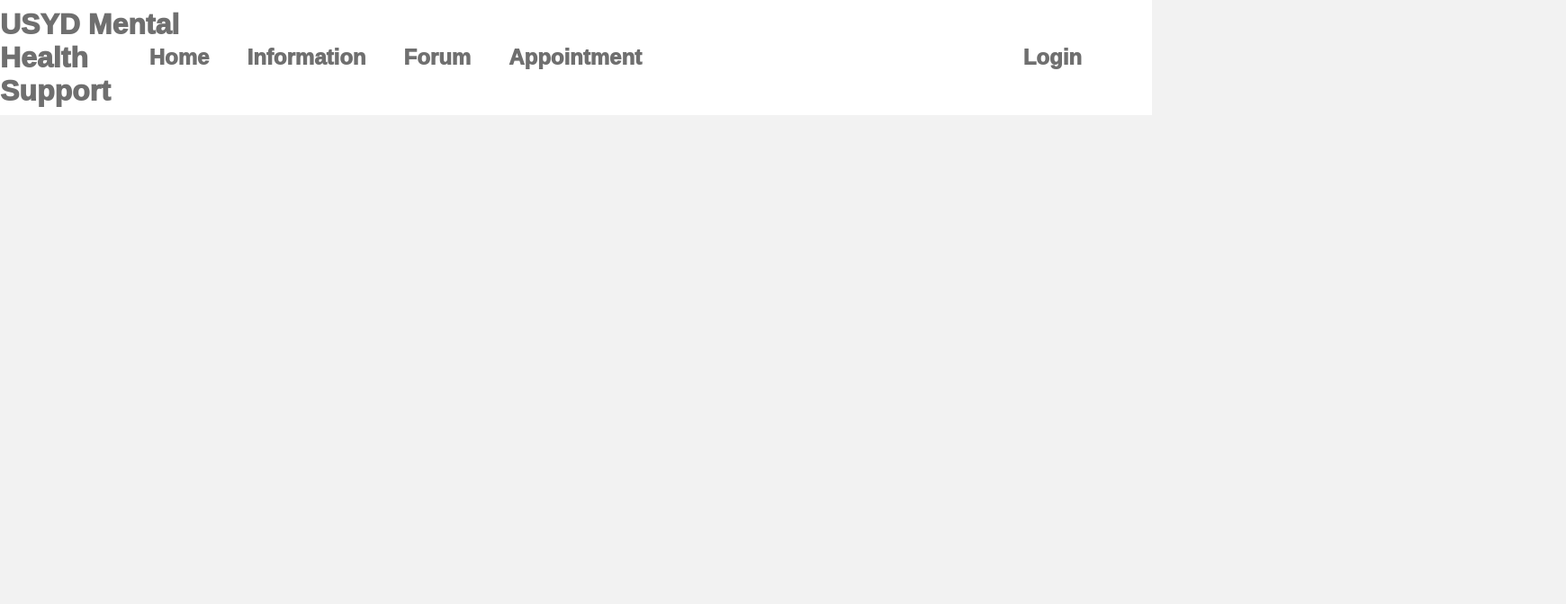
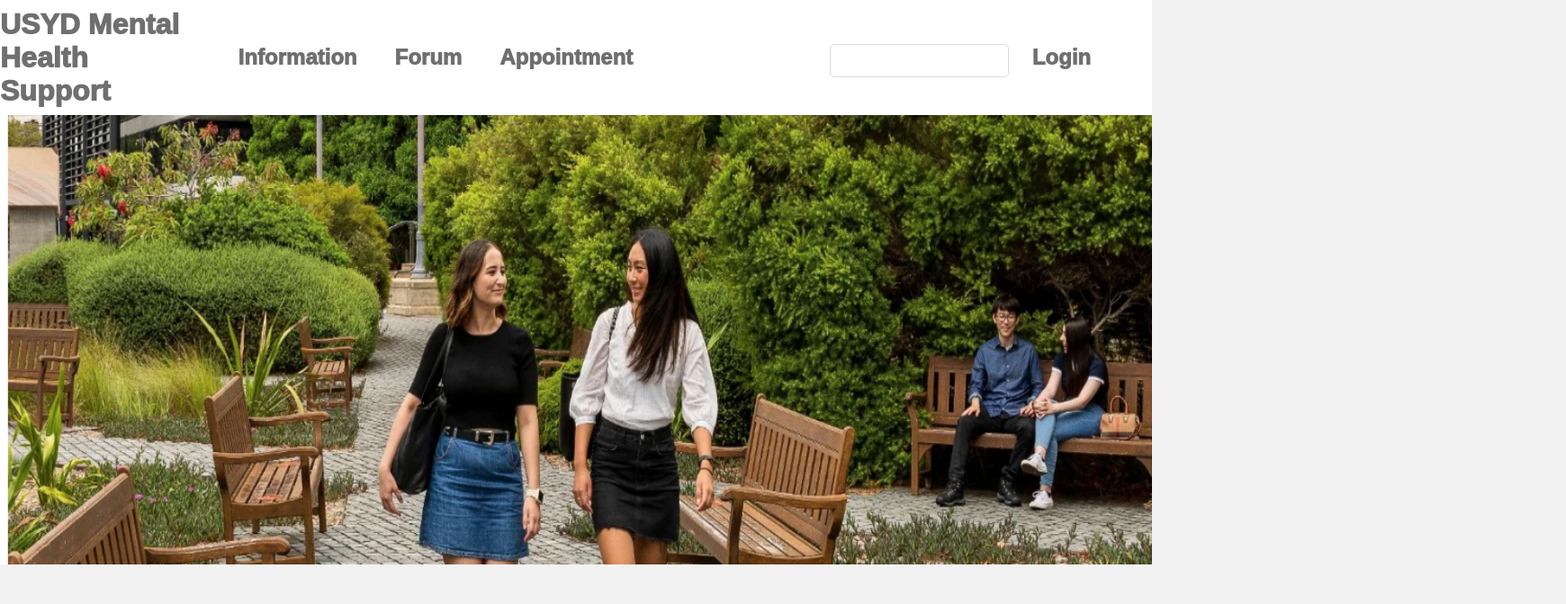
Before and after one commit to BrianXu0623/Mental-Health-Website, a React (Create React App) app in the folder frontend/mental_health_website/: page / in a window 1280 px wide. Shown: the top 672 px of the page at 90% size, 1740 px wide, since content can reach past the window. Built offline with nearby package versions, Linux system fonts and the light colour scheme.

Commit message:
update information.js
added the hero section, and update information page's cards

```diff
--- a/frontend/mental_health_website/src/App.js
+++ b/frontend/mental_health_website/src/App.js
@@ -1,6 +1,5 @@
 import ReactDOM from "react-dom/client";
 import { BrowserRouter, Routes, Route } from "react-router-dom";
-import Home from "./pages/Home";
 import NoPage from "./pages/NoPage";
 import Login from "./pages/Login";
 import Navbar from "./pages/Navbar";
@@ -29,7 +28,7 @@
           </Route>
           <Route path="/register" element={<Register />}>
           </Route>
-          <Route path="/" element={<Home />}>
+          <Route path="/" element={<Information />}>
           </Route>
           <Route path="*" element={<NoPage />}>
           </Route>
--- /dev/null
+++ b/frontend/mental_health_website/src/pages/Hero.css
@@ -0,0 +1,12 @@
+.student-banner{
+    width: 100%;
+    height: 500px;
+}
+
+.student-banner-container{
+    display: flex;
+    justify-content: center;
+    align-items: center;
+    height: 100hx;
+    padding-bottom: 100px;
+}
--- /dev/null
+++ b/frontend/mental_health_website/src/pages/Hero.js
@@ -0,0 +1,15 @@
+import React from 'react';
+import studentBanner from '../resource/student-banner.png'
+import "./Hero.css";
+
+export default function Hero(){
+
+    return (
+        <div className='student-banner-container'>
+            <img className='student-banner' src={studentBanner} alt='Student-Banner'>
+
+            </img>
+        </div>
+
+    );
+}
--- a/frontend/mental_health_website/src/pages/Home.js
+++ /dev/null
@@ -1,7 +0,0 @@
-import React from 'react';
-
-const Home = () => {
-    <>This is Home page</>
-  };
-
-  export default Home;
--- a/frontend/mental_health_website/src/pages/Information.css
+++ b/frontend/mental_health_website/src/pages/Information.css
@@ -2,8 +2,8 @@
     border: 1px solid #ccc;
     padding: '16px';
     margin: '16px';
-    width: 800px;
-    height: 200px;
+    width: 1700px;
+    height: 350px;
 }
 
 .card-container{
--- a/frontend/mental_health_website/src/pages/Information.js
+++ b/frontend/mental_health_website/src/pages/Information.js
@@ -1,9 +1,12 @@
-import React from 'react'
-import "./Information.css"
+import React from 'react';
+import "./Information.css";
+import Hero from "./Hero.js";
 
 const Information = () => {
     return (
-      <div className='card-container'>
+      <>
+        <Hero />
+        <div className='card-container'>
         <ul className='card-list-left'>
           <div className="information-card">
             <h2>Title</h2>
@@ -32,6 +35,8 @@
           </div>
         </ul>
       </div>
+      </>
+
 
     );
   };
--- a/frontend/mental_health_website/src/pages/Navbar.css
+++ b/frontend/mental_health_website/src/pages/Navbar.css
@@ -63,3 +63,13 @@
   .menu-icon {
     display: none;
   }
+
+  .search-bar-container{
+    align-items: center;
+  }
+
+ .search-bar{
+    align-self: center;
+    height: 20px;
+    padding-top:20px;
+ }
--- a/frontend/mental_health_website/src/pages/Navbar.js
+++ b/frontend/mental_health_website/src/pages/Navbar.js
@@ -4,17 +4,17 @@
 
 
 function Navbar() {
+
+  const search = () => {
+
+  }
+
   return (
     <>
       <nav className="nav">
         <div className='navbar-container'>
           <Link to="/" className="website-title">USYD Mental<br />Health Support</Link>
           <ul className='nav-menu'>
-            <li className='nav-item'>
-              <Link to='/' className='nav-links'>
-                Home
-              </Link>
-            </li>
             <li className='nav-item'>
               <Link to='/information' className='nav-links'>
                 Information
@@ -33,6 +33,15 @@
 
           </ul>
           <ul className='nav-menu'>
+            <li className='search-bar-container'>
+              <form className='search-bar' onSubmit={search}>
+                <input type='text' id='search-content'>
+
+                </input>
+
+              </form>
+
+            </li>
             <li className='nav-item'>
               <Link to='/login' className='nav-links'>
                 Login
```
Also changed, not shown: frontend/mental_health_website/src/resource/student-banner.png (added).
